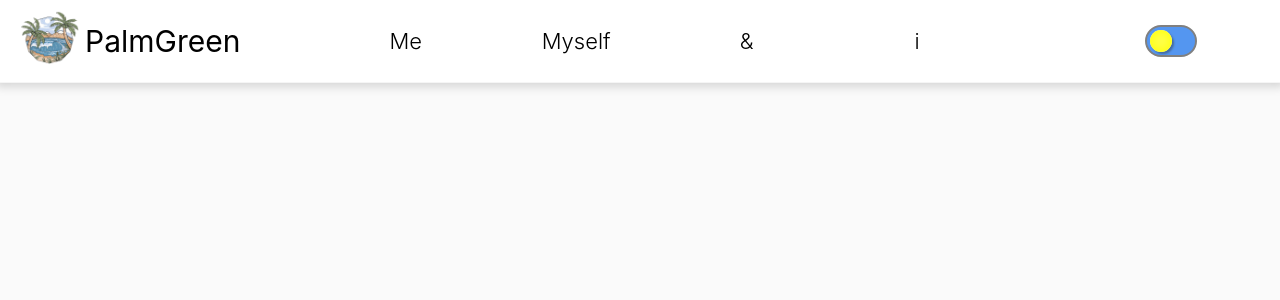
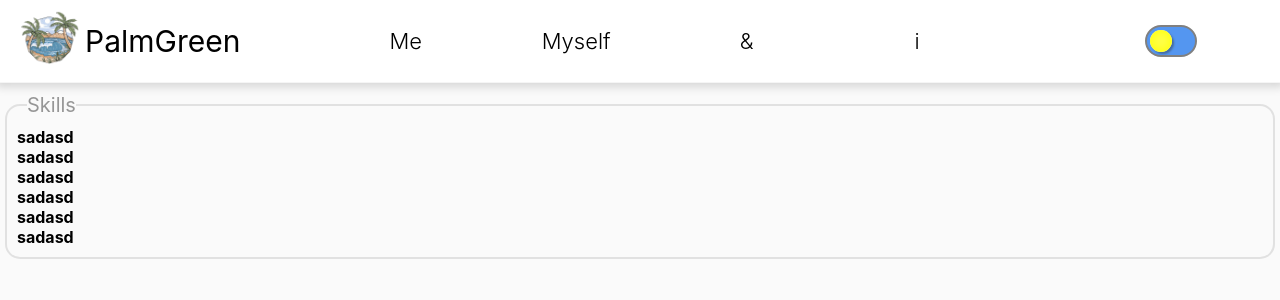
Before and after one commit to timmygunja/palmgreen, a React (Create React App) app: page / in a window 1280 px wide. Shown: the top 300 px of the page. Built offline with nearby package versions, Linux system fonts and the light colour scheme.

Commit message:
Added section component

```diff
--- a/src/App.js
+++ b/src/App.js
@@ -1,13 +1,21 @@
 import './App.css';
 import NavBar from "./ui/layout/NavBar";
+import Section from "./components/Section";
 
 function App() {
   return (
     <div className="App">
-        <header className="App-header">
-        </header>
-
+        {/*<header className="App-header">*/}
+        {/*</header>*/}
         <NavBar />
+        <Section name={"Skills"}>
+            <h4>sadasd</h4>
+            <h4>sadasd</h4>
+            <h4>sadasd</h4>
+            <h4>sadasd</h4>
+            <h4>sadasd</h4>
+            <h4>sadasd</h4>
+        </Section>
     </div>
   );
 }
--- /dev/null
+++ b/src/components/Section.css
@@ -0,0 +1,12 @@
+.section-outline {
+    margin: 10px 5px;
+    padding: 10px;
+    border: 2px solid rgba(0, 0, 0, 0.1);
+    border-radius: 15px;
+}
+
+.section-legend {
+    margin-left: 10px;
+    font-size: 20px;
+    color: rgba(0, 0, 0, 0.5);
+}
--- /dev/null
+++ b/src/components/Section.js
@@ -0,0 +1,18 @@
+import "./Section.css"
+
+const Section = (props) => {
+    return(
+        <div className={"section"}>
+            <fieldset className={"section-outline"}>
+                <legend className={"section-legend"}>
+                    {props.name}
+                </legend>
+                {props.children}
+            </fieldset>
+
+
+        </div>
+    )
+}
+
+export default Section
--- a/src/ui/global/Themes.js
+++ b/src/ui/global/Themes.js
@@ -3,7 +3,9 @@ export const lightTheme = {
     text: '#000000',
     navBack: '#ffffff',
     navBorder: '#f5f5f5',
-    navLinkHover: '#f5f5f5'
+    navLinkHover: '#f5f5f5',
+    sectionLegend: 'rgba(0, 0, 0, 0.4)',
+    sectionOutline: 'rgba(0, 0, 0, 0.1)'
 }
 
 export const darkTheme = {
@@ -11,5 +13,7 @@ export const darkTheme = {
     text: '#ffffff',
     navBack: '#363537',
     navBorder: '#ff69b4',
-    navLinkHover: '#4a4a4a'
+    navLinkHover: '#4a4a4a',
+    sectionLegend: '#f5f5f5',
+    sectionOutline: 'rgba(255,105,180, 0.7)'
 }
--- a/src/ui/global/globalStyles.js
+++ b/src/ui/global/globalStyles.js
@@ -7,7 +7,7 @@ const GlobalStyles = createGlobalStyle`
     transition: all 0.25s linear;
   }
 
-  a, .logotext {
+  a, .logotext, .section-legend {
     color: ${({ theme }) => theme.text};
     transition: all 0.25s linear;
   }
@@ -23,6 +23,15 @@ const GlobalStyles = createGlobalStyle`
     background-color: ${({ theme }) => theme.navLinkHover};
   }
 
+  .section-outline {
+    border: 2px solid ${({ theme }) => theme.sectionOutline};
+    transition: all 0.25s linear;
+  }
+
+  .section-legend {
+    color: ${({ theme }) => theme.sectionLegend};
+    transition: all 0.25s linear;
+  }
   `
 
 export default GlobalStyles
```
Also changed, not shown: src/App.css (line endings or trailing spaces).
